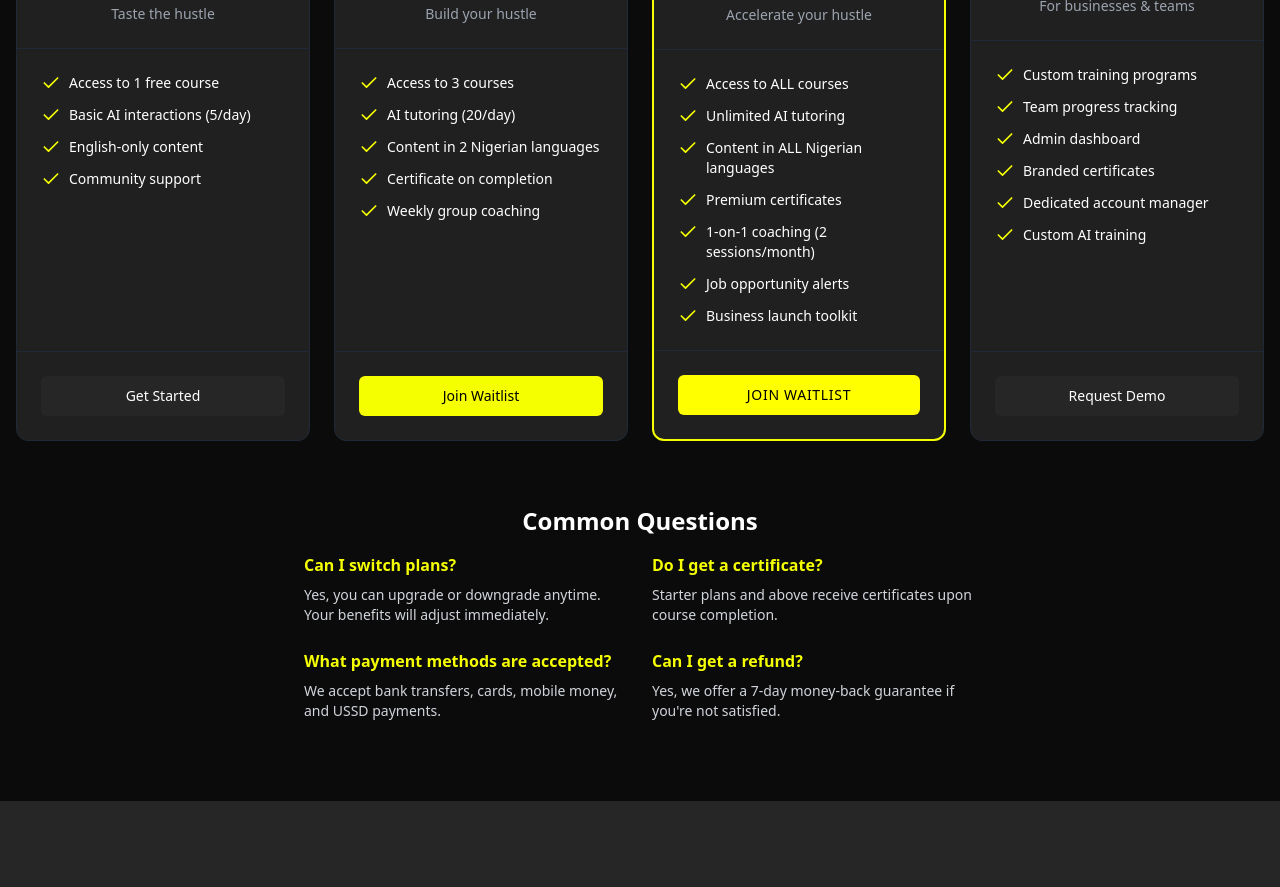
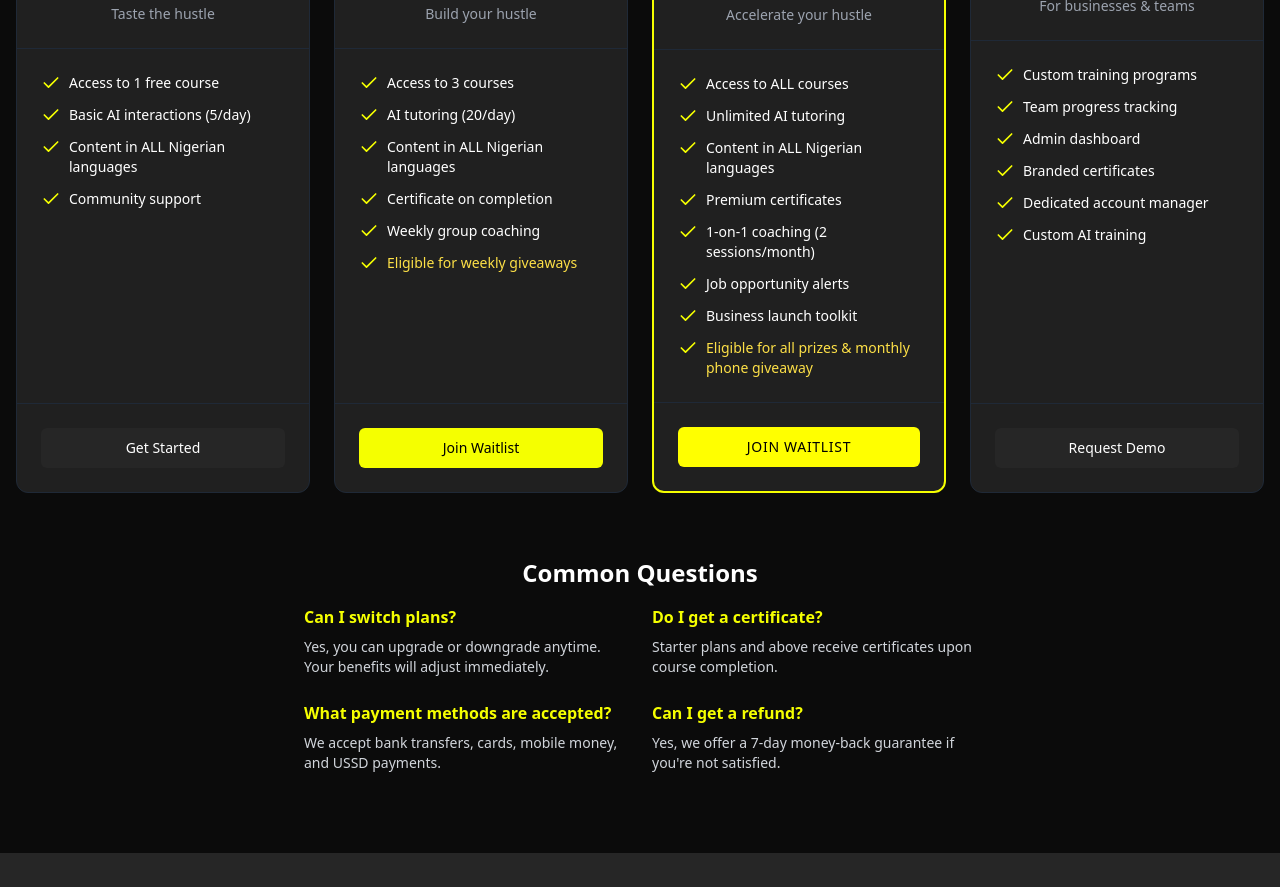
Before and after one commit to gbonee/hustle-vibes-africa, a React (Vite) app: page / in a window 1280 px wide. Shown: the part 6220-7107 px from the top of the page. Built offline with nearby package versions, Linux system fonts and the light colour scheme.

Commit message:
Add Nigerian language content and prizes
Add content in all Nigerian languages and add giveaways/prizes for the Starter and Hustler plans.

```diff
--- a/src/pages/Index.tsx
+++ b/src/pages/Index.tsx
@@ -1,4 +1,3 @@
-
 import React from 'react';
 import Navbar from '@/components/Navbar';
 import Hero from '@/components/Hero';
@@ -41,8 +40,6 @@ const Index = () => {
 
       <ProofSection />
 
-      {/* Removed the Enterprise Section */}
-
       {/* Pricing Section */}
       <section id="pricing" className="py-20 bg-muted/30">
         <div className="container mx-auto px-4">
@@ -76,7 +73,7 @@ const Index = () => {
                   </li>
                   <li className="flex">
                     <Check className="h-5 w-5 text-electric shrink-0 mr-2" />
-                    <span>English-only content</span>
+                    <span>Content in ALL Nigerian languages</span>
                   </li>
                   <li className="flex">
                     <Check className="h-5 w-5 text-electric shrink-0 mr-2" />
@@ -116,7 +113,7 @@ const Index = () => {
                   </li>
                   <li className="flex">
                     <Check className="h-5 w-5 text-electric shrink-0 mr-2" />
-                    <span>Content in 2 Nigerian languages</span>
+                    <span>Content in ALL Nigerian languages</span>
                   </li>
                   <li className="flex">
                     <Check className="h-5 w-5 text-electric shrink-0 mr-2" />
@@ -125,6 +122,10 @@ const Index = () => {
                   <li className="flex">
                     <Check className="h-5 w-5 text-electric shrink-0 mr-2" />
                     <span>Weekly group coaching</span>
+                  </li>
+                  <li className="flex">
+                    <Check className="h-5 w-5 text-electric shrink-0 mr-2" />
+                    <span className="text-yellow-300">Eligible for weekly giveaways</span>
                   </li>
                 </ul>
               </div>
@@ -180,6 +181,10 @@ const Index = () => {
                   <li className="flex">
                     <Check className="h-5 w-5 text-electric shrink-0 mr-2" />
                     <span>Business launch toolkit</span>
+                  </li>
+                  <li className="flex">
+                    <Check className="h-5 w-5 text-electric shrink-0 mr-2" />
+                    <span className="text-yellow-300">Eligible for all prizes & monthly phone giveaway</span>
                   </li>
                 </ul>
               </div>
```
